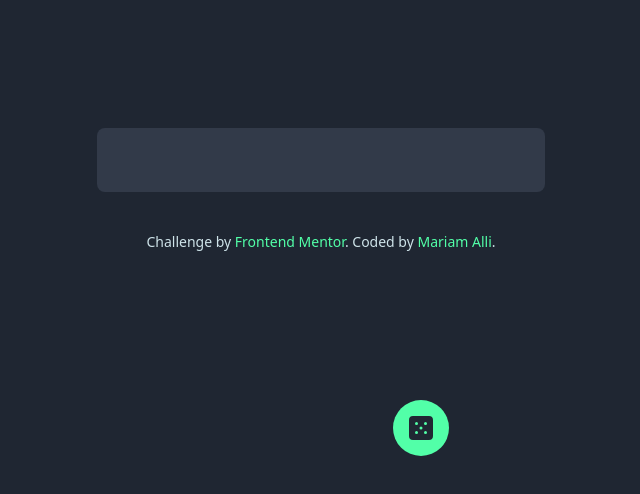
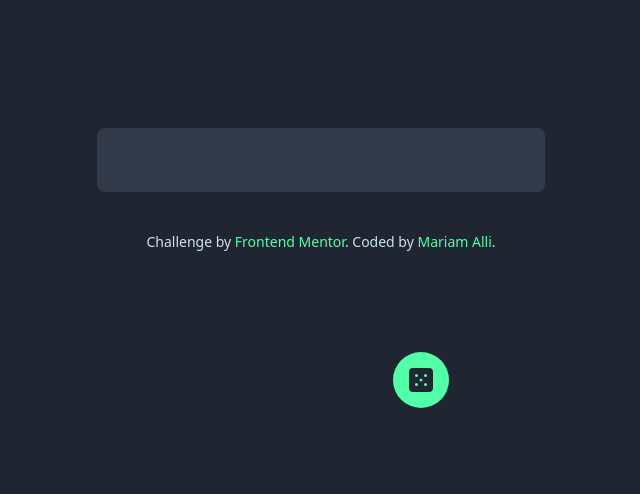
Before and after one commit to mariamALLI/advice-qoutes, a plain HTML site: page index.html in a window 1280 px wide. Shown: the whole page, without its empty margins (319-959 px from the left). Drawn offline with nearby package versions, Linux system fonts and the light colour scheme; no server answers.

Commit message:
Update index.html

```diff
--- a/index.html
+++ b/index.html
@@ -21,7 +21,7 @@
          Advice text goes here -->
       </div>
       <div>
-        <button class="absolute cursor left-[10rem] top-[16.5rem] p-4 mt-4 rounded-full bg-neon_green hover:shadow-[0_0px_25px_#0f93f2] xl:left-[44.5rem] xl:top-[24rem] md:top-[22.5rem] md:left-[30.5rem]" id="fetch-btn"><img id="click-fetch" src="images/icon-dice.svg" alt="dice-btn-img"></button>
+        <button class="absolute cursor left-[10rem] top-[16.5rem] p-4 mt-4 rounded-full bg-neon_green hover:shadow-[0_0px_25px_#0f93f2] xl:left-[44.5rem] xl:top-[21rem] md:top-[22.5rem] md:left-[30.5rem]" id="fetch-btn"><img id="click-fetch" src="images/icon-dice.svg" alt="dice-btn-img"></button>
       </div>
 
     </div>
```
